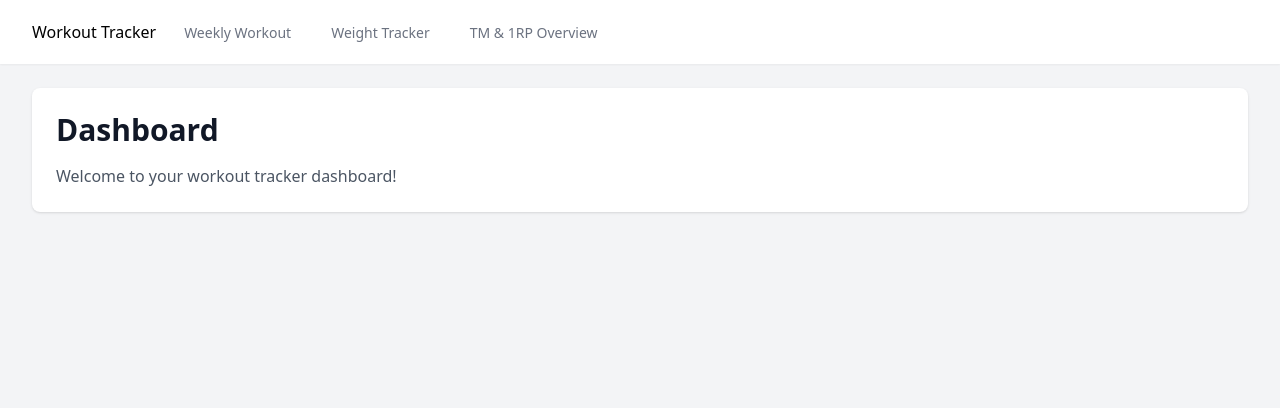
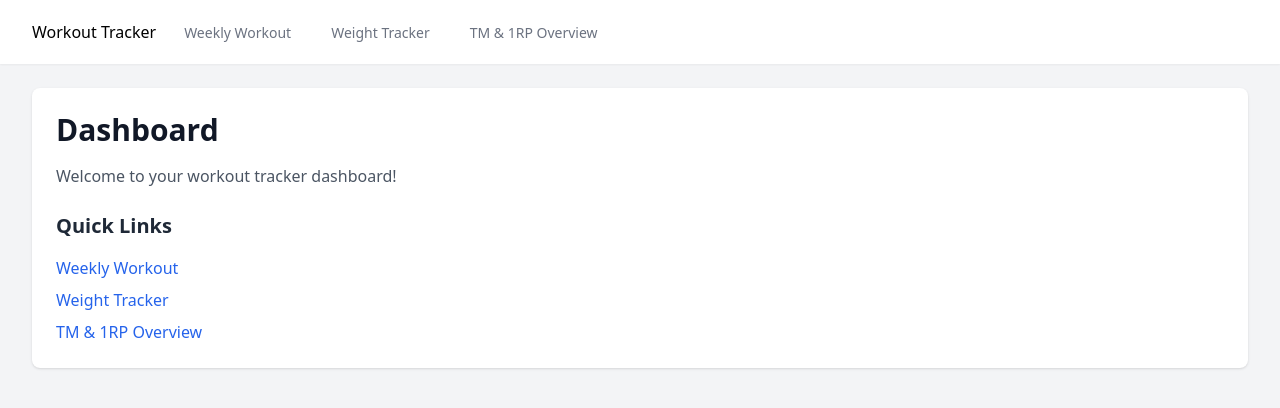
Before and after one commit to Pitcocy/workout-app, a React (Vite) app: page / in a window 1280 px wide. Shown: the top 408 px of the page. Built offline with nearby package versions, Linux system fonts and the light colour scheme; no server answers.

Commit message:
Updated the dashboard page to show quick links.

```diff
--- a/src/components/Dashboard.jsx
+++ b/src/components/Dashboard.jsx
@@ -1,10 +1,31 @@
 import React from 'react';
+import { Link } from 'react-router-dom';
 
 const Dashboard = () => {
+  const menuItems = [
+    { name: 'Weekly Workout', path: '/log-workout' },
+    { name: 'Weight Tracker', path: '/weight-tracker' },
+    { name: 'TM & 1RP Overview', path: '/training-max' },
+  ];
+
   return (
     <div className="bg-white shadow rounded-lg p-6">
       <h1 className="text-3xl font-bold text-gray-900 mb-4">Dashboard</h1>
-      <p className="text-gray-600">Welcome to your workout tracker dashboard!</p>
+      <p className="text-gray-600 mb-6">Welcome to your workout tracker dashboard!</p>
+
+      <h2 className="text-xl font-semibold text-gray-800 mb-4">Quick Links</h2>
+      <ul className="space-y-2">
+        {menuItems.map((item, index) => (
+          <li key={index}>
+            <Link
+              to={item.path}
+              className="text-blue-600 hover:text-blue-800 hover:underline"
+            >
+              {item.name}
+            </Link>
+          </li>
+        ))}
+      </ul>
     </div>
   );
 };
```
